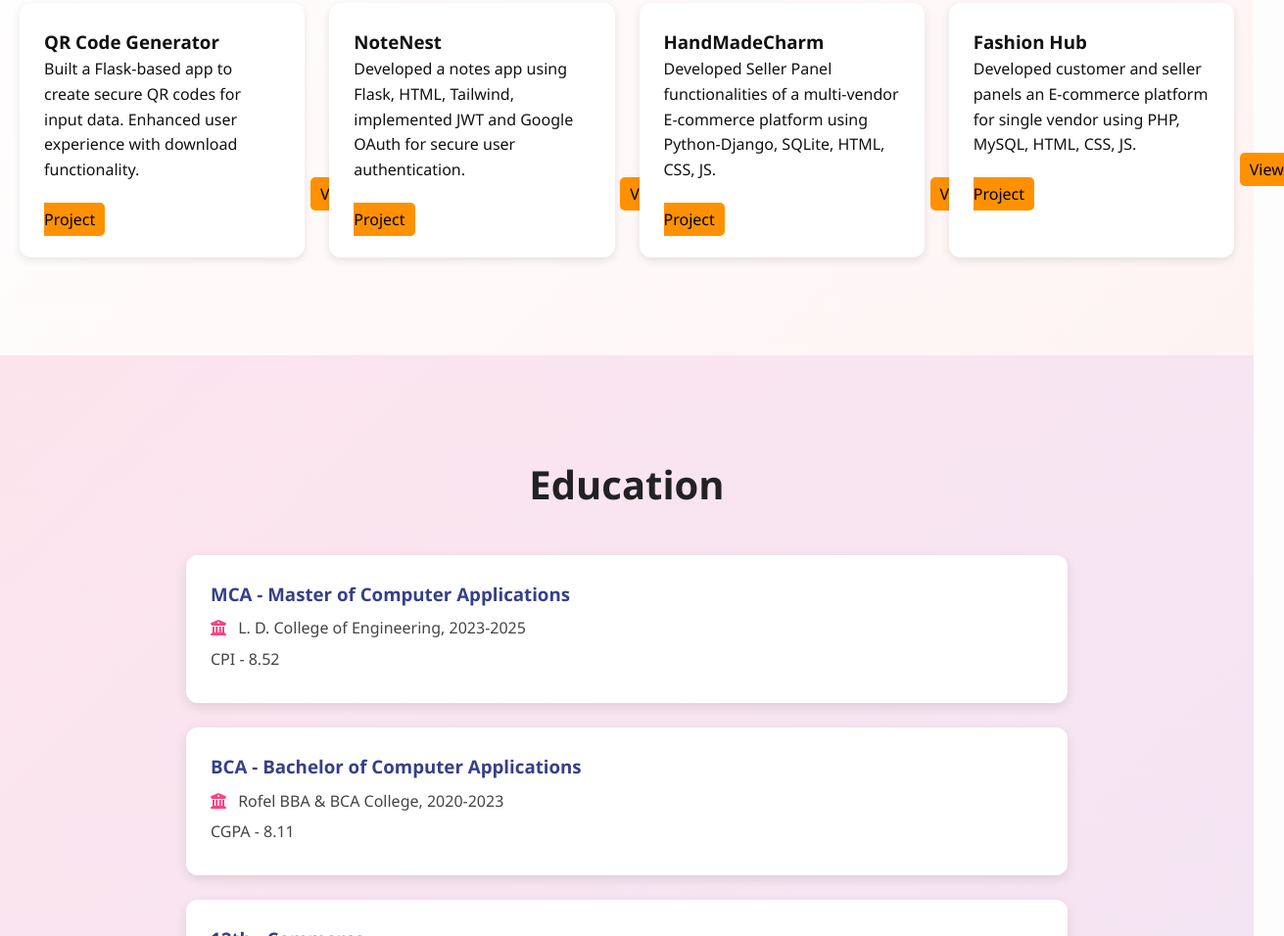
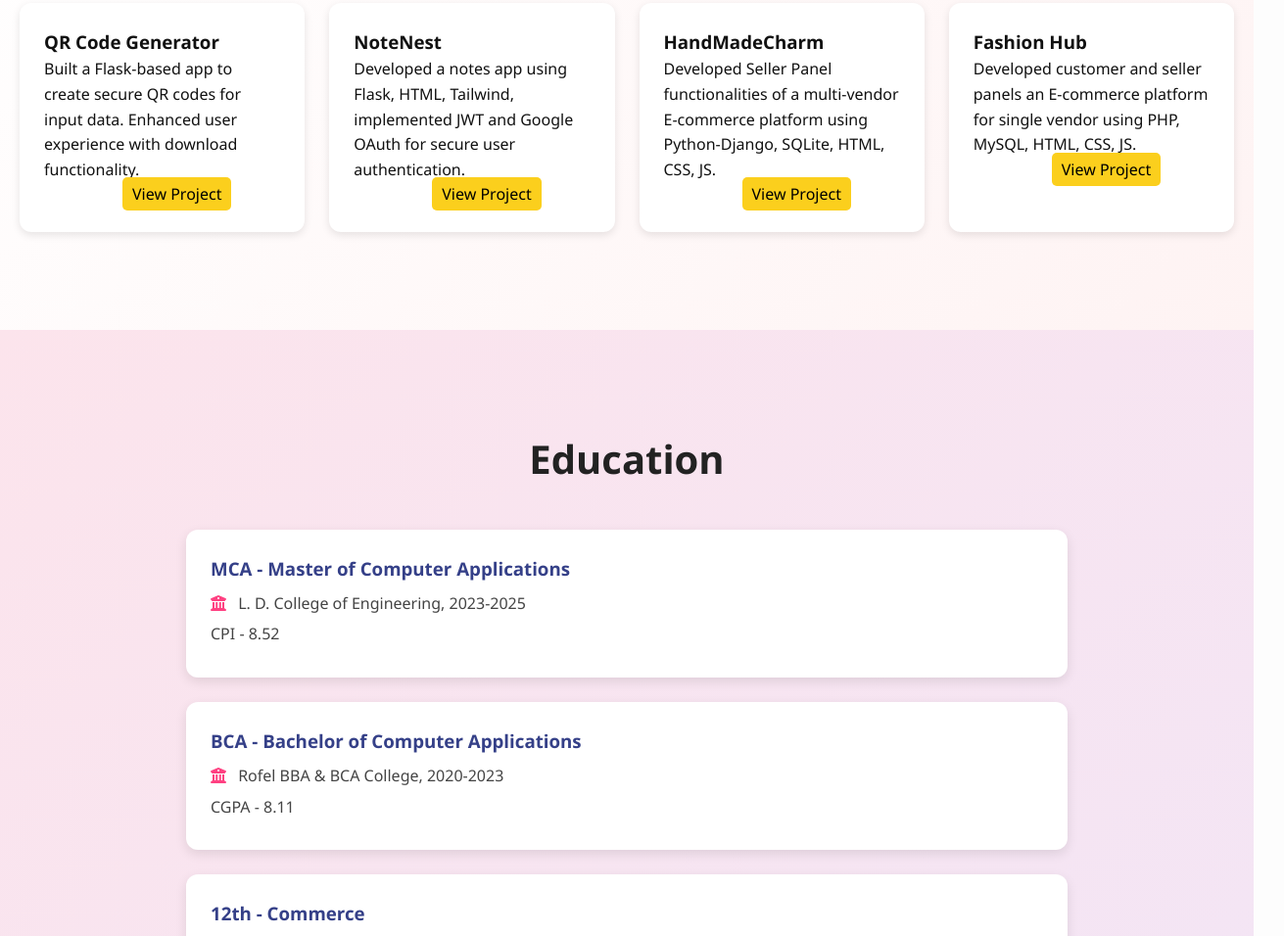
Before and after one commit to dishagitt/MyPortfolio, a plain HTML site: page index.html in a window 1280 px wide. Shown: the part 2051-3007 px from the top of the page at 98% size, 1311 px wide, since content can reach past the window. Drawn offline with Linux system fonts and the light colour scheme.

Commit message:
Update style.css

```diff
--- a/style.css
+++ b/style.css
@@ -287,13 +287,13 @@ section h2 {
 }
 
 .project-card a{
-  background-color: #ff9100;
+  background-color: #fbcf1d;
   padding: 6px 10px;
   border: 1px transparent;
   border-radius: 5px;
   text-decoration: none;
   color: black;
-  margin-left: 17rem;
+  margin-left: 5rem;
 }
 
 .project-card a:hover{
```
